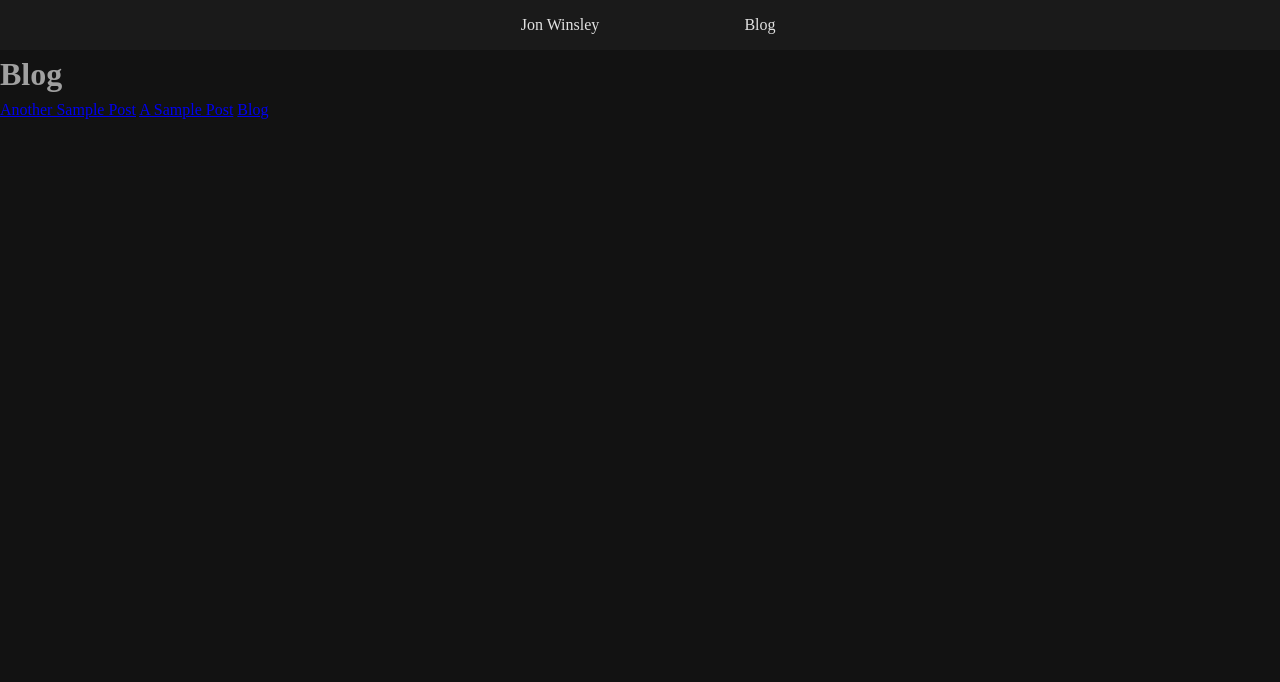
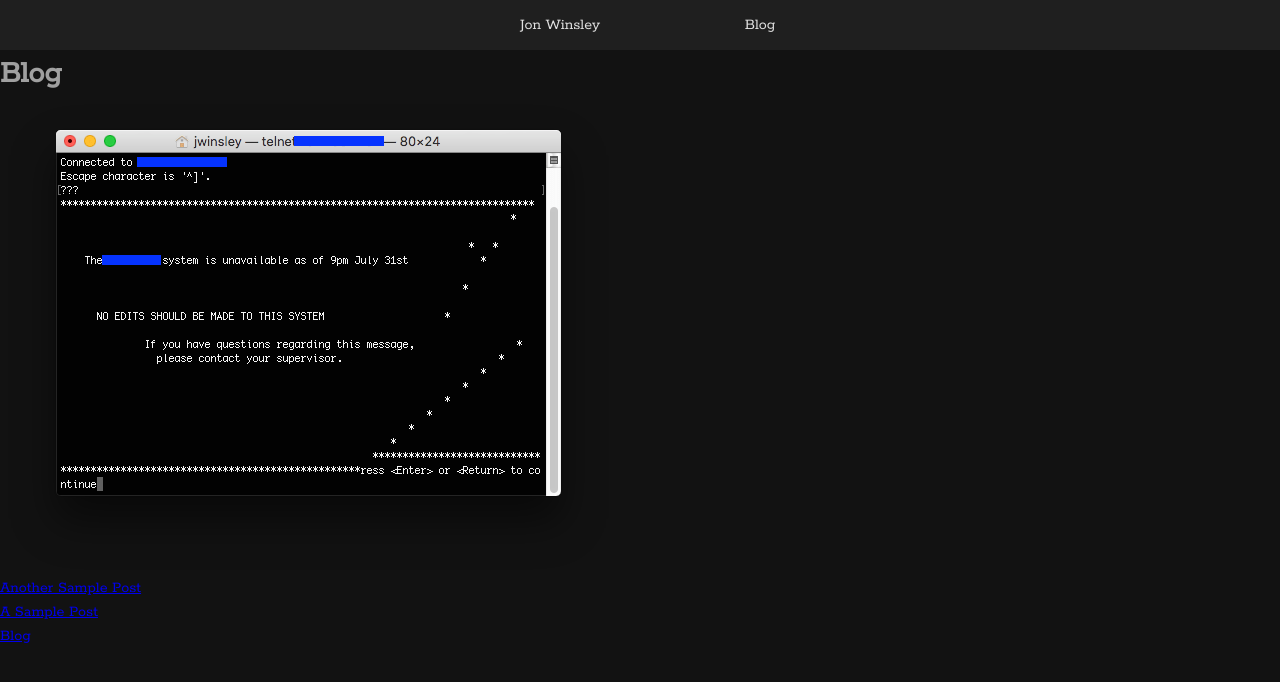
Before and after one commit to glitchassassin/jonwinsley-com, an Eleventy site: page src/posts/index.md in a window 1280 px wide. Built offline with nearby package versions, Linux system fonts and the light colour scheme; Eleventy itself is replaced by a stand-in of ours; files that its build step writes are made by us from their sources.

Commit message:
fleshing out styles

```diff
--- a/src/_includes/posts-index.liquid
+++ b/src/_includes/posts-index.liquid
@@ -5,5 +5,14 @@ layout: "wrapper.liquid"
 <h1>{{ title }}</h1>
 
 {% for post in collections.posts %}
-    <a href="{{ post.url }}">{{ post.data.title }}</a>
+<a href="{{ post.url }}">
+    <article>
+        {% if post.data.image %}
+        <img alt="{{post.data.title}}" src="{{post.data.image}}" />
+        {% endif %}
+        <caption>
+            {{ post.data.title }}
+        </caption>
+    </article>
+</a>
 {% endfor %}
--- a/src/_includes/wrapper.liquid
+++ b/src/_includes/wrapper.liquid
@@ -3,9 +3,10 @@
     <head>
         <meta charset="utf-8">
         <title>{{ site.title }} | {{ title }}</title>
-        <link rel="stylesheet" type="text/css" href="styles/resets.css" />
-        <link rel="stylesheet" type="text/css" href="styles/layout.css" />
-        <link rel="stylesheet" type="text/css" href="styles/color-scheme.css" />
+        <link rel="stylesheet" type="text/css" href="/styles/resets.css" />
+        <link rel="stylesheet" type="text/css" href="/styles/layout.css" />
+        <link rel="stylesheet" type="text/css" href="/styles/typography.css" />
+        <link rel="stylesheet" type="text/css" href="/styles/color-scheme.css" />
     </head>
     <body>
         <header class="site-header">
--- a/src/posts/2020-01-23-another-sample-post.md
+++ b/src/posts/2020-01-23-another-sample-post.md
@@ -1,5 +1,6 @@
 ---
 title: Another Sample Post
+image: /assets/telnet.png
 ---
 
 More Content goes here
--- a/src/styles/color-scheme.css
+++ b/src/styles/color-scheme.css
@@ -4,10 +4,14 @@ body {
 }
 
 header.site-header {
-    background-color: hsl(0, 0%, 10%);
+    background-color: hsl(0, 0%, 12%);
 }
 
 header.site-header a, header.site-header a:visited {
     text-decoration: none;
     color: rgba(255, 255, 255, 0.87);
 }
+
+header.site-header a:hover {
+    background-color: hsl(0, 0%, 20%);
+}
--- /dev/null
+++ b/src/styles/typography.css
@@ -0,0 +1,5 @@
+@import url('https://fonts.googleapis.com/css?family=Lora|Roboto+Slab|Rokkitt&display=swap');
+
+body {
+    font-family: 'Rokkitt', serif;
+}
```
